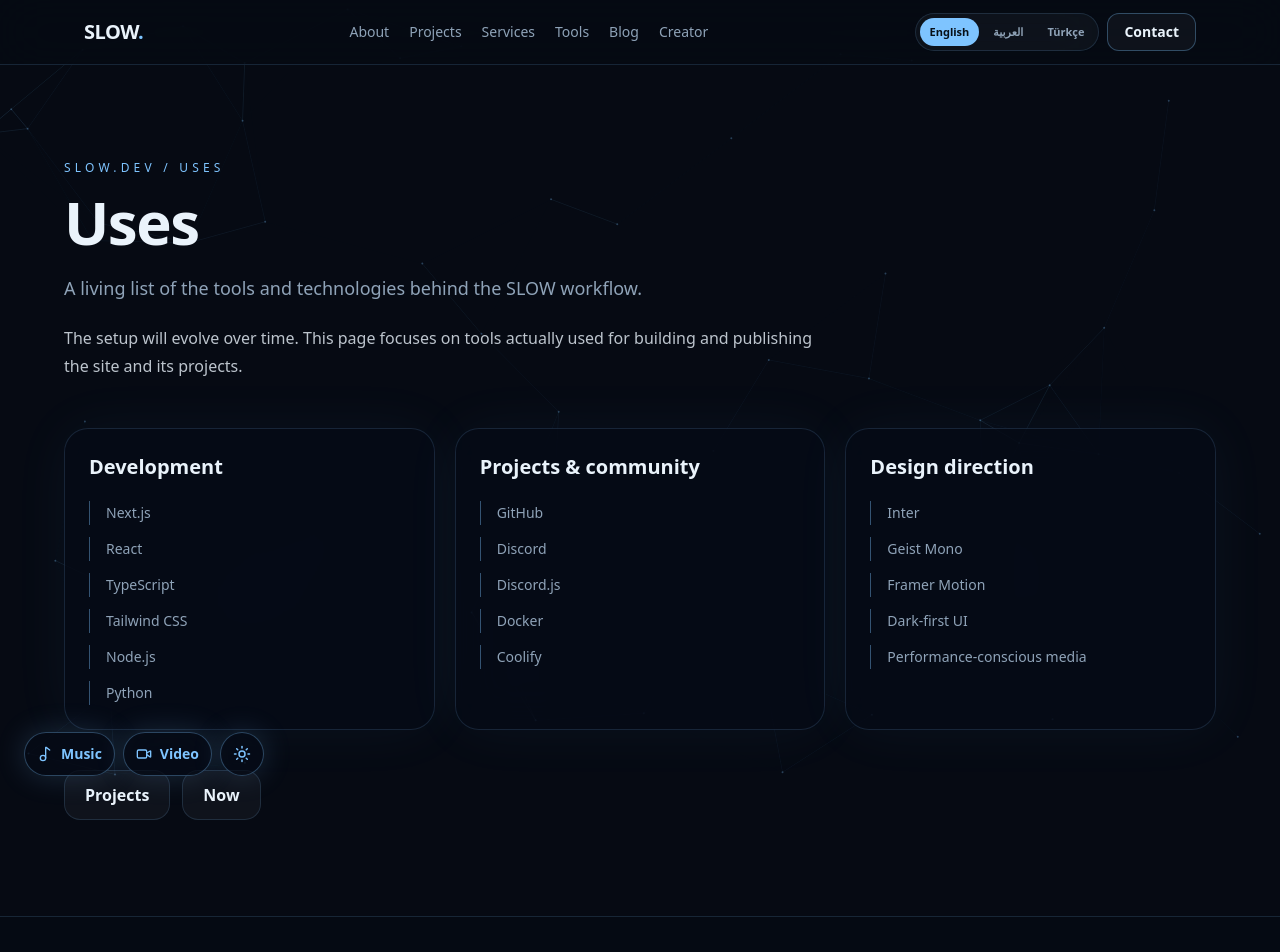
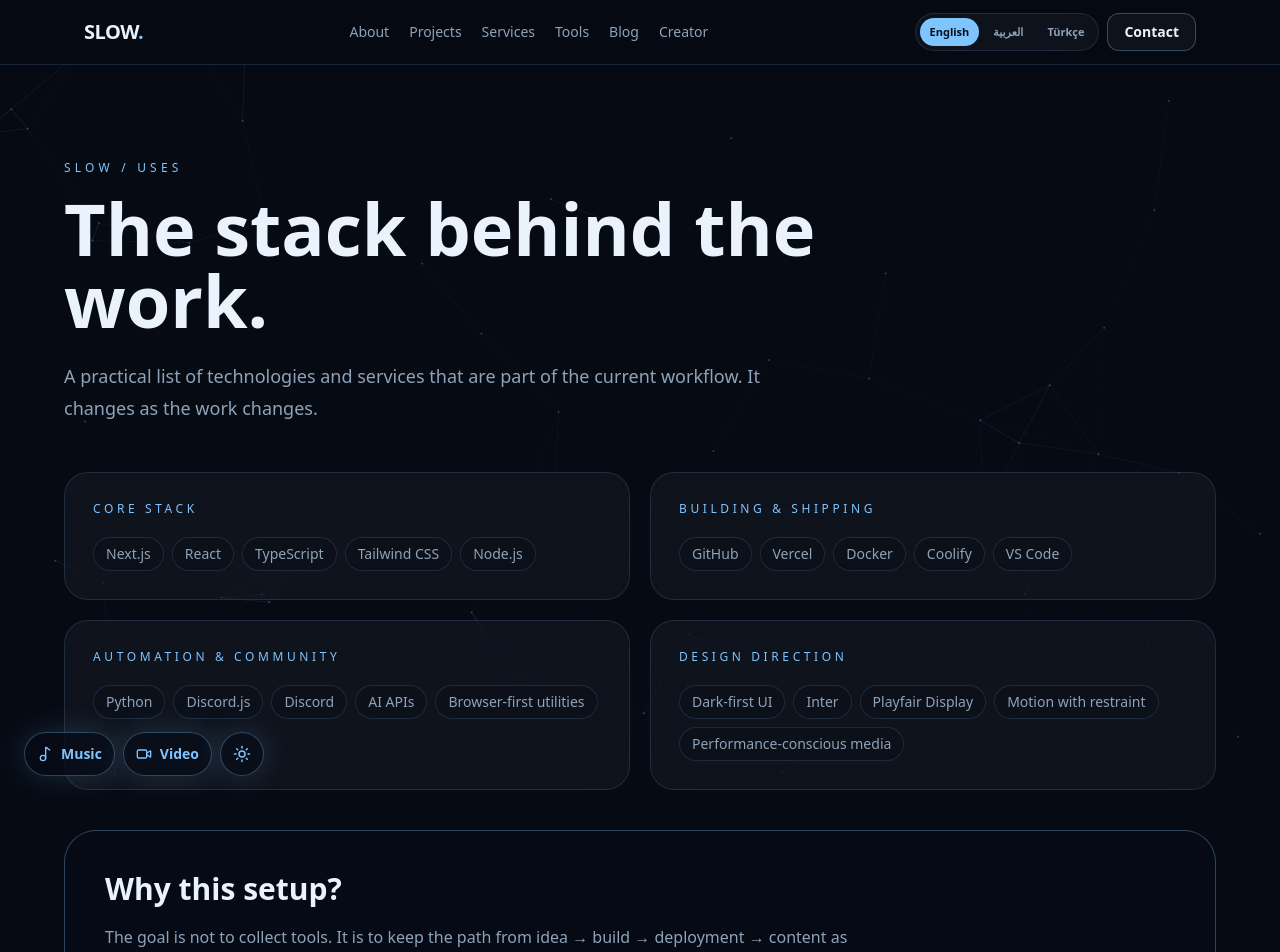
Before and after one commit to SLOW429/personal-site, a Next.js app: page /uses in a window 1280 px wide. Shown: the top 952 px of the page. Built offline with nearby package versions, Linux system fonts and the light colour scheme.

Commit message:
build transparent stack page

```diff
--- /dev/null
+++ b/app/uses/page.tsx
@@ -0,0 +1,42 @@
+import type { Metadata } from "next";
+
+export const metadata: Metadata = {
+  title: "Uses",
+  description: "The tools, frameworks, platforms, and workflow behind SLOW.DEV.",
+  alternates: { canonical: "/uses" },
+};
+
+const groups = [
+  ["Core stack", ["Next.js", "React", "TypeScript", "Tailwind CSS", "Node.js"]],
+  ["Building & shipping", ["GitHub", "Vercel", "Docker", "Coolify", "VS Code"]],
+  ["Automation & community", ["Python", "Discord.js", "Discord", "AI APIs", "Browser-first utilities"]],
+  ["Design direction", ["Dark-first UI", "Inter", "Playfair Display", "Motion with restraint", "Performance-conscious media"]],
+];
+
+export default function UsesPage() {
+  return (
+    <main className="min-h-screen px-5 py-16 md:py-24">
+      <div className="mx-auto max-w-6xl">
+        <header className="max-w-3xl">
+          <p className="text-xs uppercase tracking-[0.35em] text-[var(--gold)]">SLOW / USES</p>
+          <h1 className="mt-4 font-display text-5xl font-bold md:text-7xl">The stack behind the work.</h1>
+          <p className="mt-6 text-lg leading-8 text-[var(--muted)]">A practical list of technologies and services that are part of the current workflow. It changes as the work changes.</p>
+        </header>
+
+        <div className="mt-12 grid gap-5 md:grid-cols-2">
+          {groups.map(([title, items]) => (
+            <section key={title as string} className="rounded-3xl border border-[var(--card-border)] bg-[var(--card-bg-soft)] p-7 backdrop-blur-xl">
+              <p className="text-xs uppercase tracking-[0.3em] text-[var(--gold)]">{title as string}</p>
+              <div className="mt-5 flex flex-wrap gap-2">{(items as string[]).map((item) => <span key={item} className="rounded-full border border-[var(--card-border)] bg-[var(--panel-bg)] px-3 py-1.5 text-sm text-[var(--muted)]">{item}</span>)}</div>
+            </section>
+          ))}
+        </div>
+
+        <section className="mt-10 rounded-[2rem] border border-[var(--card-border-strong)] bg-[var(--card-bg)] p-8 md:p-10">
+          <h2 className="font-display text-3xl font-bold">Why this setup?</h2>
+          <p className="mt-4 max-w-3xl leading-7 text-[var(--muted)]">The goal is not to collect tools. It is to keep the path from idea → build → deployment → content as simple as possible while keeping everyday utilities fast and local when they do not need a server.</p>
+        </section>
+      </div>
+    </main>
+  );
+}
```
